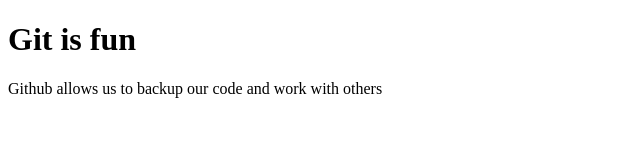
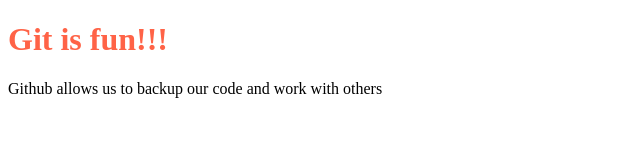
Before and after one commit to angusghf/assignment-1-2294, a plain HTML site: page index.html in a window 1280 px wide. Shown: the whole page, without its empty margins (0-640 px from the left). Drawn offline with Linux system fonts and the light colour scheme.

Commit message:
Add scripts tag and updates HTML

```diff
--- a/index.html
+++ b/index.html
@@ -6,8 +6,13 @@
     <title>Assignment 1</title>
 </head>
 <body>
-    <h1>Git is fun</h1>
+    <h1 id="pageTitle">Git is fun!!!</h1>
 
     <p>Github allows us to backup our code and work with others</p>
+
+    <script>
+
+    document.querySelector("#pageTitle").style.color = "tomato";
+    </script>
 </body>
 </html>
```
